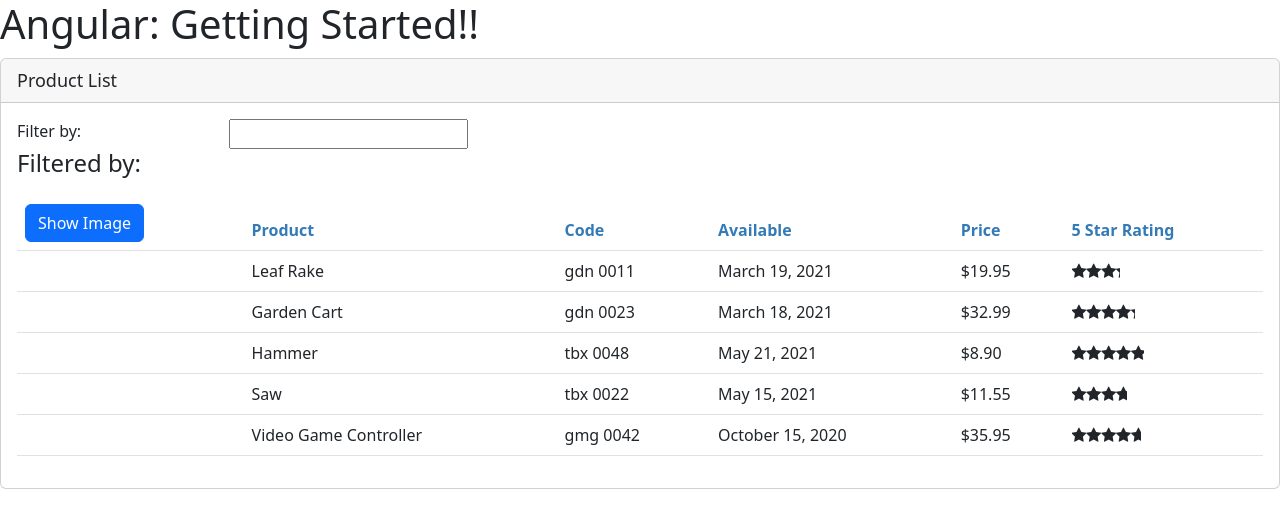
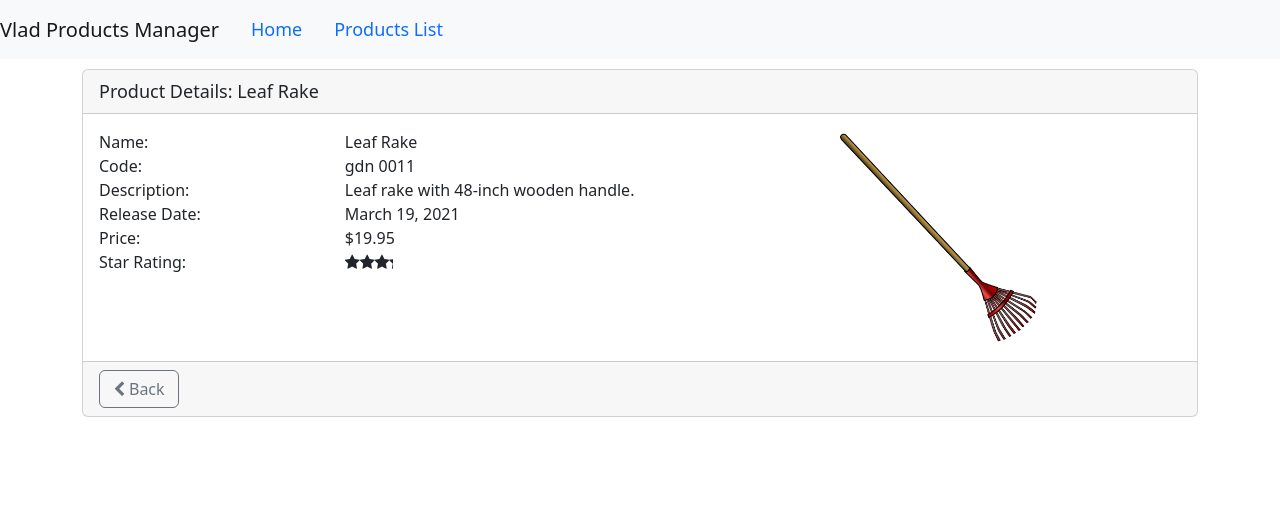
Before and after one commit to VladDaskalov/Angular-GettingStarted-ProductsSimpleApp, an Angular app: page /products/1 in a window 1280 px wide. Shown: the top 528 px of the page. Built offline with nearby package versions, Linux system fonts and the light colour scheme.

Commit message:
1. Routing added 2. Routing guard added for products details view 3. Products Details view updated to show all product details

```diff
--- a/src/app/app.component.html
+++ b/src/app/app.component.html
@@ -1,4 +1,15 @@
-<div>
-  <h1>{{title}}!!</h1>
-  <pm-products></pm-products>
+<nav class='navbar navbar-expand navbar-light bg-light'>
+  <a class='navbar-brand'
+     [routerLink]="['/']">
+    {{title}}
+  </a>
+  <ul class='nav nav-pills'>
+    <li><a class='nav-link'
+         routerLink='/welcome'>Home</a></li> <!-- Short routerLink syntax -->
+    <li><a class='nav-link'
+         [routerLink]="['/products']">Products List</a></li> <!-- RouterLink syntax to send array of parameters -->
+  </ul>
+</nav>
+<div class='container'>
+  <router-outlet></router-outlet>
 </div>
--- a/src/app/app.component.ts
+++ b/src/app/app.component.ts
@@ -6,5 +6,5 @@ import { Component } from '@angular/core';
   styleUrls: ['./app.component.css']
 })
 export class AppComponent {
-  title = 'Angular: Getting Started';
+  title = 'Vlad Products Manager';
 }
--- a/src/app/app.module.ts
+++ b/src/app/app.module.ts
@@ -7,18 +7,35 @@ import { ProductsListComponent } from './products/products-list.component';
 import { ConvertToSpacesPipe } from './shared/convert-to-space.pipe';
 import { StarComponent } from './shared/star.component';
 import { HttpClientModule } from '@angular/common/http';
+import { ProductDetailsComponent } from './products/product-details.component';
+import { WelcomeComponent } from './home/welcome.component';
+import { RouterModule } from '@angular/router';
+import { ProductDetailsGuard } from './products/product-details.guard';
 
 @NgModule({
   declarations: [
     AppComponent,
     ProductsListComponent,
     StarComponent,
-    ConvertToSpacesPipe
+    ConvertToSpacesPipe,
+    ProductDetailsComponent,
+    WelcomeComponent
   ],
   imports: [
     BrowserModule,
     FormsModule,
-    HttpClientModule
+    HttpClientModule,
+    RouterModule.forRoot([
+      { path: 'products', component: ProductsListComponent },
+      {
+        path: 'products/:id',
+        canActivate: [ProductDetailsGuard ],
+        component: ProductDetailsComponent
+      },
+      { path: 'welcome', component: WelcomeComponent },
+      { path: '', redirectTo: 'welcome', pathMatch: 'full' },
+      { path: '**', redirectTo: 'welcome', pathMatch: 'full'}
+    ])
   ],
   bootstrap: [AppComponent]
 })
--- /dev/null
+++ b/src/app/products/product-details.component.html
@@ -0,0 +1,52 @@
+<div class='card'>
+    <div class='card-header'>
+        {{ pageTitle + ': ' + product?.productName}}
+    </div>
+    <div class='card-body'
+         *ngIf='product'>
+        <div class='row'>
+            <div class='col-md-8'>
+                <div class='row'>
+                    <div class='col-md-4'>Name:</div>
+                    <div class='col-md-8'>{{ product.productName }}</div>
+                </div>
+                <div class='row'>
+                    <div class='col-md-4'>Code:</div>
+                    <div class='col-md-8'>{{ product.productCode | lowercase | convertToSpaces:'-' }}</div>
+                </div>
+                <div class='row'>
+                    <div class='col-md-4'>Description:</div>
+                    <div class='col-md-8'>{{ product.description }}</div>
+                </div>
+                <div class='row'>
+                    <div class='col-md-4'>Release Date:</div>
+                    <div class='col-md-8'>{{ product.releaseDate }}</div>
+                </div>
+                <div class='row'>
+                    <div class='col-md-4'>Price:</div>
+                    <div class='col-md-8'>{{ product.price | currency:'USD':'symbol'}}</div>
+                </div>
+                <div class='row'>
+                    <div class='col-md-4'>Star Rating:</div>
+                    <div class='col-md-8'>
+                        <pm-star [rating]='product.starRating'></pm-star>
+                    </div>
+                </div>
+            </div>
+            <div class='col-md-4'>
+                <img class='center-block image-responsive'
+                     [style.width.px]='200'
+                     [style.margin.px]='2'
+                     [src]='product.imageUrl'
+                     [title]='product.productName'>
+            </div>
+        </div>
+    </div>
+    <div class='card-footer'>
+        <button class='btn btn-outline-secondary'
+                style='width:80px'
+                (click)="onBack()">
+            <i class='fa fa-chevron-left'></i> Back
+        </button>
+    </div>
+</div>
--- /dev/null
+++ b/src/app/products/product-details.component.ts
@@ -0,0 +1,45 @@
+import { Component, OnDestroy, OnInit } from '@angular/core';
+import { ActivatedRoute, Route, Router } from '@angular/router';
+import { Subscription } from 'rxjs';
+import { IProduct } from './product';
+import { ProductsService } from './products.service';
+
+@Component({
+  //selector: 'pm-product-details',
+  templateUrl: './product-details.component.html',
+  styleUrls: ['./product-details.component.css']
+})
+export class ProductDetailsComponent implements OnInit, OnDestroy {
+  pageTitle: string = "Product Details";
+  product: IProduct | undefined;
+  errorMessage: string = '';
+  productsServiceSub!: Subscription;
+
+
+  constructor(private route:ActivatedRoute,
+    private router: Router,
+    private productsService: ProductsService) { }
+
+  ngOnInit(): void {
+    const id = Number(this.route.snapshot.paramMap.get('id'));
+    if (id) {
+      this.getProduct(id);
+    };
+  }
+
+  getProduct(id: Number) {
+    this.productsServiceSub = this.productsService.getProduct(id).subscribe({
+      next: product => this.product = product,
+      error: err => this.errorMessage = err
+    })
+  }
+
+  onBack(): void {
+    this.router.navigate(['/products']);
+  }
+
+  ngOnDestroy(): void {
+    this.productsServiceSub.unsubscribe();
+  }
+
+}
--- /dev/null
+++ b/src/app/products/product-details.guard.ts
@@ -0,0 +1,23 @@
+import { Injectable } from '@angular/core';
+import { ActivatedRouteSnapshot, CanActivate, Router, RouterStateSnapshot, UrlTree } from '@angular/router';
+import { Observable } from 'rxjs';
+
+@Injectable({
+  providedIn: 'root'
+})
+export class ProductDetailsGuard implements CanActivate {
+  constructor(private router: Router){}
+
+  canActivate(
+    route: ActivatedRouteSnapshot,
+    state: RouterStateSnapshot): Observable<boolean | UrlTree> | Promise<boolean | UrlTree> | boolean | UrlTree {
+      const id = Number(route.paramMap.get('id'));
+      if (isNaN(id) || id < 1) {
+        alert('Invalid product id');
+        this.router.navigate(['/products']);
+        return false;
+      }
+    return true;
+  }
+
+}
--- a/src/app/products/products-list.component.html
+++ b/src/app/products/products-list.component.html
@@ -41,7 +41,11 @@
                          [style.width.px]='imageWidth'
                          [style.margin.px]='imageMargin'>
                   </td>
-                  <td>{{ product.productName }}</td>
+                  <td>
+                    <a [routerLink]="['/products', product.productId]">
+                      {{ product.productName }}
+                    </a>
+                  </td>
                   <td>{{ product.productCode | lowercase | convertToSpaces:'-'}}</td>
                   <td>{{ product.releaseDate }}</td>
                   <td>{{ product.price | currency:'USD':'symbol':'1.2-2'}}</td>
--- a/src/app/products/products-list.component.ts
+++ b/src/app/products/products-list.component.ts
@@ -4,7 +4,7 @@ import { IProduct } from "./product";
 import { ProductsService } from "./products.service";
 
 @Component({
-    selector: 'pm-products',
+    //selector: 'pm-products',
     templateUrl: './products-list.component.html',
     styleUrls: ['./products-list.component.css']
 })
--- a/src/app/products/products.service.ts
+++ b/src/app/products/products.service.ts
@@ -1,7 +1,7 @@
 import { Injectable } from "@angular/core";
 import { IProduct } from "./product";
 import { HttpClient, HttpErrorResponse } from "@angular/common/http";
-import { catchError, Observable, tap, throwError } from "rxjs";
+import { catchError, map, Observable, tap, throwError } from "rxjs";
 
 @Injectable({
     providedIn: 'root'
@@ -18,6 +18,13 @@ export class ProductsService{
     );
   }
 
+  // Get a single product
+  getProduct(id: Number){
+    return this.getProducts()
+      .pipe(map((products: IProduct[]) => products.find(product => product.productId === id))
+      );
+  }
+
   private handleError(err: HttpErrorResponse) {
     let errorMessage = '';
     if (err.error instanceof ErrorEvent) {
```
Also changed, not shown: src/app/products/product-details.component.css (added), 2 other files (tests, documents, lock files or other folders).
